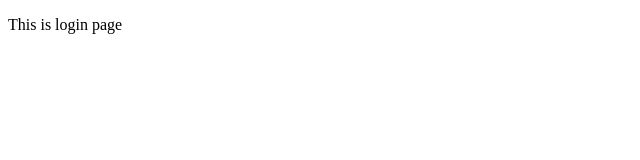
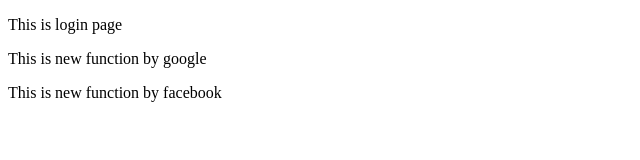
Before and after one commit to tnduc-dev/bai13.2, a plain HTML site: page login.html in a window 1280 px wide. Shown: the whole page, without its empty margins (0-640 px from the left). Drawn offline with Linux system fonts and the light colour scheme.

Commit message:
Update page login

```diff
--- a/login.html
+++ b/login.html
@@ -7,5 +7,7 @@
 </head>
 <body>
     <p>This is login page</p>
+    <p>This is new function by google</p>
+    <div>This is new function by facebook</div>
 </body>
 </html>
```
